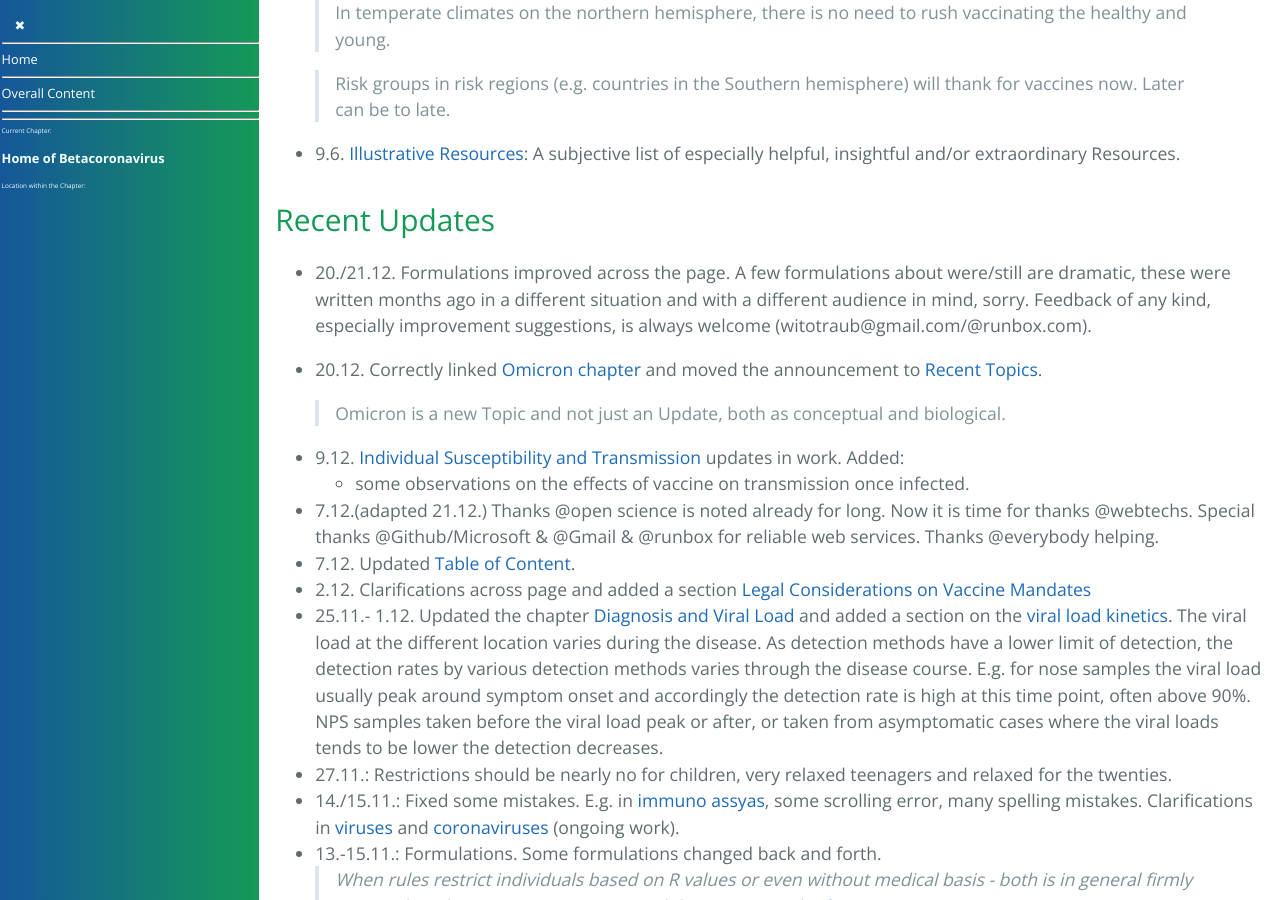
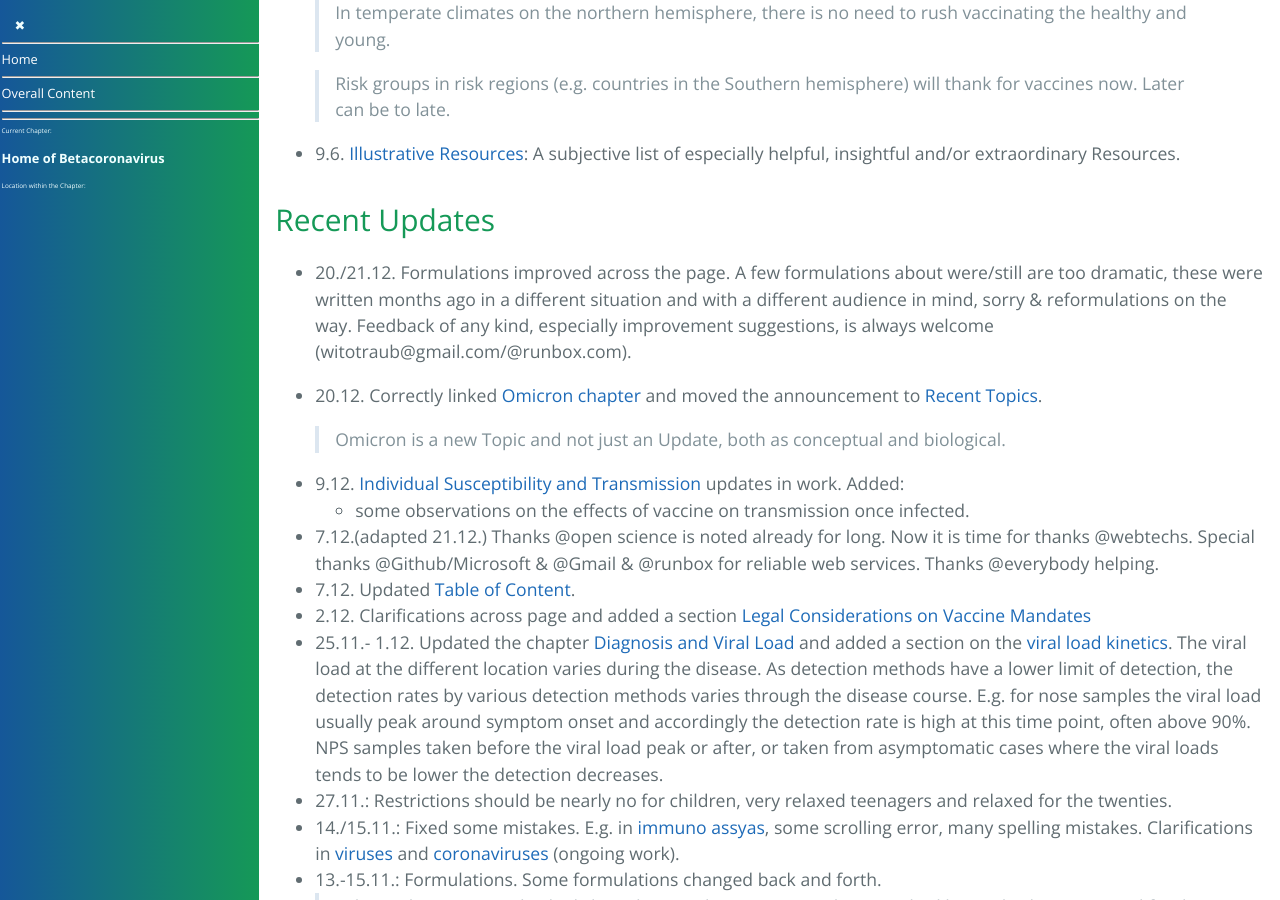
Before and after one commit to forestgrape/coronavirus, a Jekyll site: the page built from index.md, in a window 1280 px wide and 900 px high, scrolled down 2757 px. Built offline with Jekyll 4.4.1, drawn with Linux system fonts in a browser that asks for light colours; our own code applies the rules of GitHub Pages for plain Markdown files.

Commit message:
formulations

```diff
--- a/index.md
+++ b/index.md
@@ -79,7 +79,7 @@
 
 <!-- 5.12.21: As RNA vaccines turned out they don't tame SARS-CoV-2, from a coronavirus perspective alone one should stop mass vaccination.-->
 
-- 20./21.12. Formulations improved across the page. A few formulations about were/still are dramatic, these were written months ago in a different situation and with a different audience in mind, sorry. Feedback of any kind, especially improvement suggestions, is always welcome (witotraub@gmail.com/@runbox.com).
+- 20./21.12. Formulations improved across the page. A few formulations about were/still are too dramatic, these were written months ago in a different situation and with a different audience in mind, sorry & reformulations on the way. Feedback of any kind, especially improvement suggestions, is always welcome (witotraub@gmail.com/@runbox.com).
 
 - 20.12. Correctly linked [Omicron chapter](2_biological/omicron.md) and moved the announcement to [Recent Topics](#recent-topics-added).
 
```
